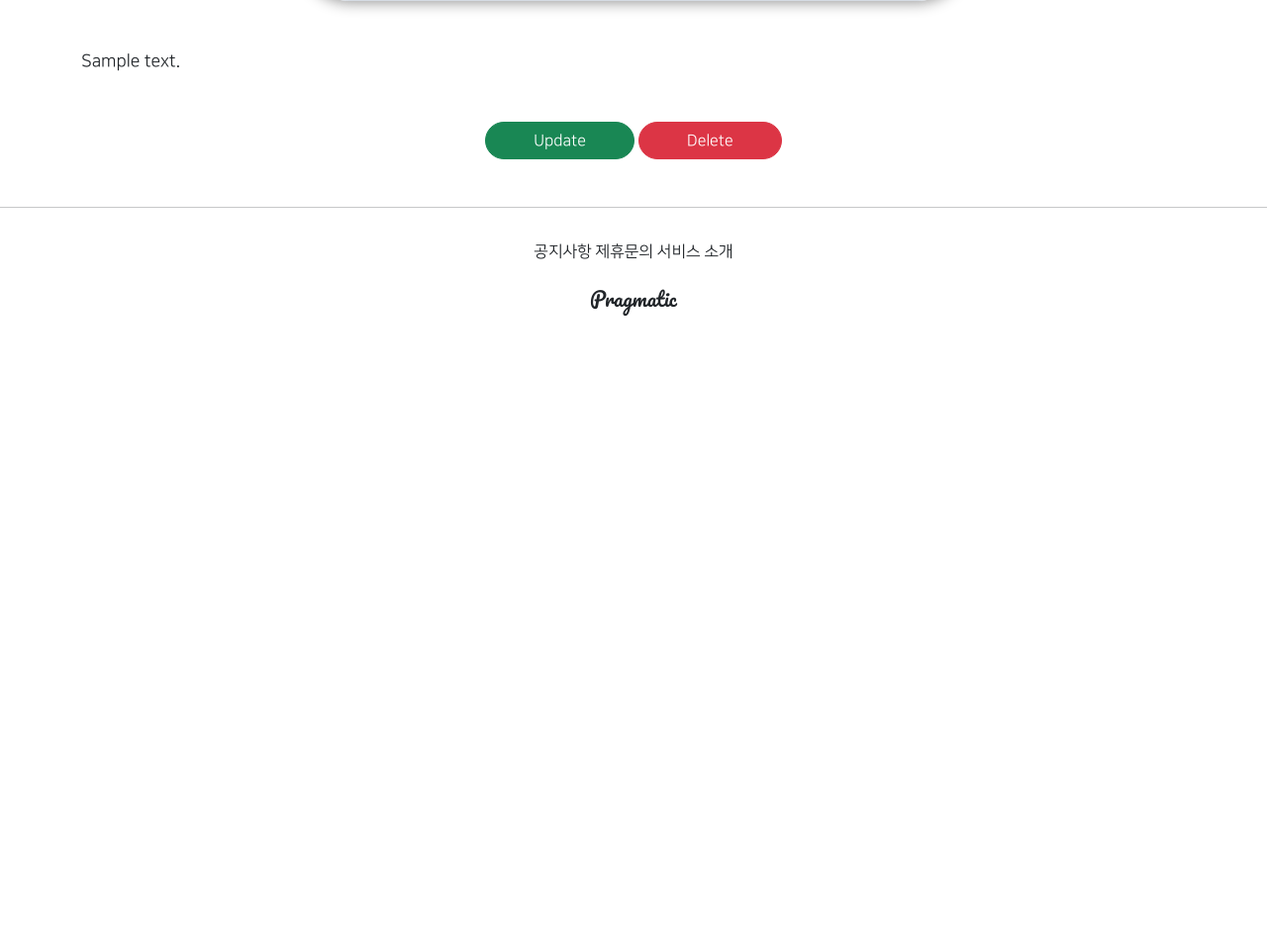
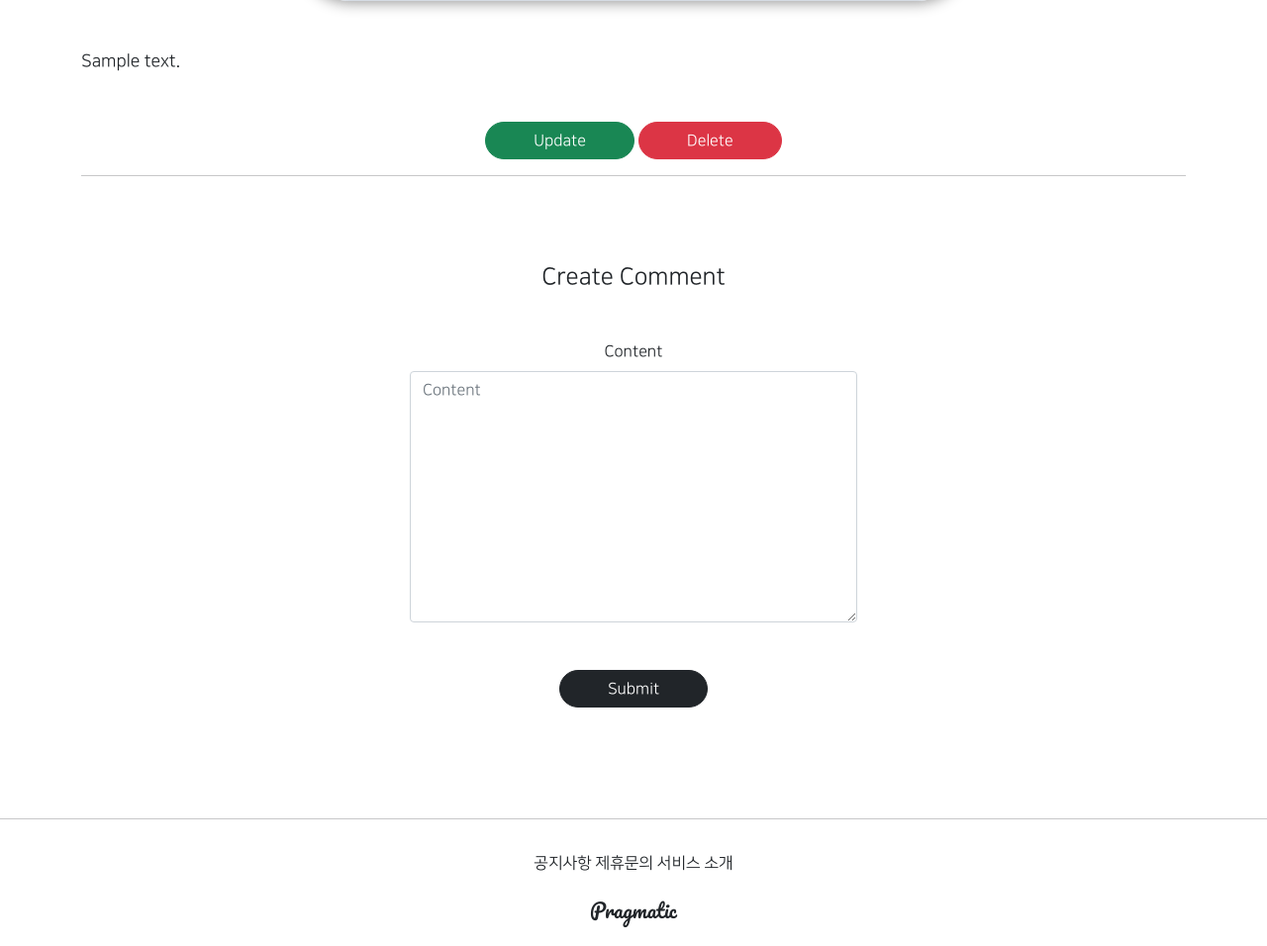
Before and after one commit to purin715/DjangoProject, a Django app: page /articles/detail/1 in a window 1280 px wide. Shown: the part 932-1888 px from the top of the page at 99% size. Before the commit the page ends 1251 px from the top, so only its background shows below. Run offline with Django 3.2, Linux system fonts and the light colour scheme; a user stored in the database is signed in; tables that the repository leaves empty hold one stand-in row (values such as "Sample post"); grey boxes marked "Sample" are stand-in pictures; parts of the project's set-up code (start-up, migrations or seed data) failed here and were passed over; some libraries are stand-ins or nearby versions.

Commit message:
8/9 2ban class commit 5

```diff
--- a/articleapp/templates/articleapp/detail.html
+++ b/articleapp/templates/articleapp/detail.html
@@ -33,6 +33,13 @@
                 </a>
             </div>
             {% endif %}
+
+            <hr>
+
+            <div class="text-center my-4">
+                {# 댓글 작성 및 댓글 #}
+                {% include 'commentapp/create.html' %}
+            </div>
         </div>
     </div>
 
--- a/articleapp/views.py
+++ b/articleapp/views.py
@@ -5,10 +5,12 @@ from django.shortcuts import render
 from django.urls import reverse_lazy, reverse
 from django.utils.decorators import method_decorator
 from django.views.generic import CreateView, DetailView, UpdateView, DeleteView, ListView
+from django.views.generic.edit import FormMixin
 
 from articleapp.decorators import article_ownership_required
 from articleapp.forms import ArticleCreationForm
 from articleapp.models import Article
+from commentapp.forms import CommentCreationForm
 
 
 @method_decorator(login_required, 'get')
@@ -26,8 +28,9 @@ class ArticleCreateView(CreateView):
         return reverse('articleapp:detail', kwargs={'pk': self.object.pk})
 
 # detail 뷰에서는 뭔가를 작성해서 보내지 않기 때문에 decorator를 post 방식일 때 써주면 안됨
-class ArticleDetailView(DetailView):
+class ArticleDetailView(DetailView, FormMixin): # 다중상속
     model = Article
+    form_class = CommentCreationForm # 다중상속으로 가능해짐
     context_object_name = 'target_article'
     template_name = 'articleapp/detail.html'
 
--- a/commentapp/templates/commentapp/create.html
+++ b/commentapp/templates/commentapp/create.html
@@ -1,8 +1,4 @@
-{% extends 'base.html' %}
 {% load bootstrap4 %}
-
-{% block content %}
-
 
     <div class="text-center mw-500 m-auto">
         <div class="m-5">
@@ -19,6 +15,3 @@
             </form>
         </div>
     </div>
-
-
-{% endblock %}
```
